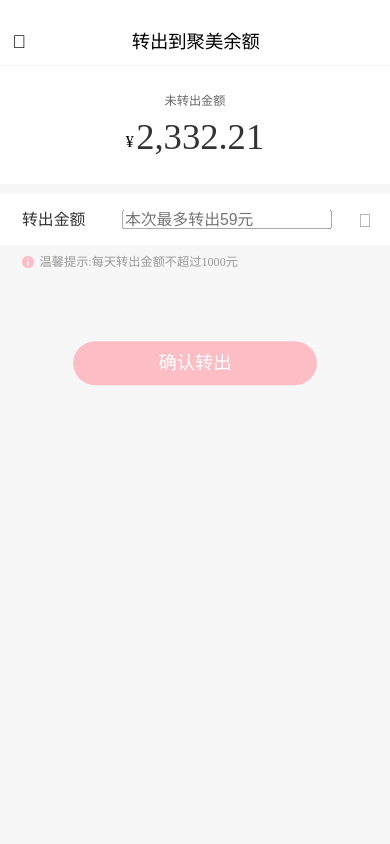
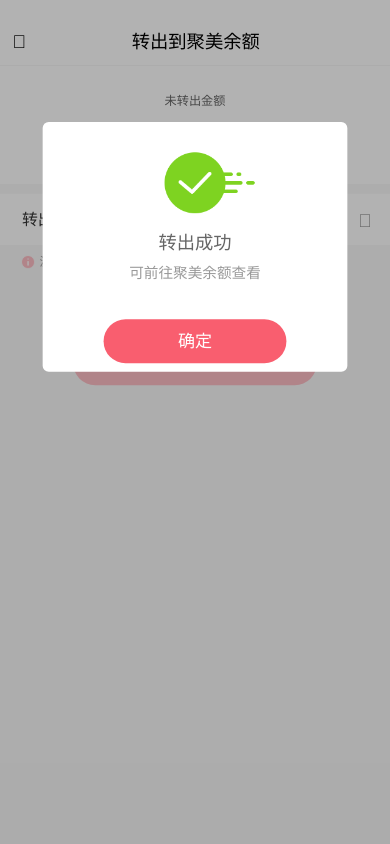
Before and after one commit to tsaowe/shequ, a website: page html/export.html in a window 390 px wide. Shown: the top 844 px of the page. Drawn offline with Linux system fonts and the light colour scheme; a web font is replaced by a local one.

Commit message:
2016年05月24日15:51:21

```diff
--- a/css/export.scss
+++ b/css/export.scss
@@ -187,4 +187,61 @@
       text-align: center;
     }
   }
+
+  .modal {
+    height: 2000px;
+    width:100%;
+    background-color: rgba(0,0,0,.3);
+    position: fixed;
+    top:0;
+    left: 0;
+    overflow: hidden;
+    .dialog {
+      height: 410px;
+      width:500px;
+      background: #ffffff;
+      margin: 200px auto;
+      border-radius: 10px;
+      text-align: center;
+      >div{
+        display: inline-block;
+        width:100%;
+      }
+
+      .gap1 {
+        height:32px;
+      }
+      .ok {
+        background-image: url('../images/ired_ok.png');
+        width:200px;
+        height: 130px;
+      }
+      .gap2{
+        height:10px;
+      }
+      .status {
+        color:#666666;
+        font-size: 30px;
+      }
+      .gap3{
+        height:20px;
+      }
+      .text{
+        color:#999999;
+        font-size: 24px;
+      }
+      .gap4{
+        height:60px;
+      }
+      .btn{
+        width:300px;
+        height:72px;
+        border-radius: 36px;
+        background: #f95e6f;
+        color:#ffffff;
+        line-height:72px;
+        font-size: 28px;
+      }
+    }
+  }
 }
--- a/html/export.html
+++ b/html/export.html
@@ -66,6 +66,21 @@
             <div class="btn">确认转出</div>
         </div>
 
+
+        <div class="modal">
+            <div class="dialog">
+                <div class="gap1"></div>
+                <div class="ok"></div>
+                <div class="gap2"></div>
+                <div class="status">转出成功</div>
+                <div class="gap3"></div>
+                <div class="text">可前往聚美余额查看</div>
+                <div class="gap4"></div>
+                <div class="btn">确定</div>
+            </div>
+        </div>
+
     </div>
 </body>
+<script src="../lib/zepto.min.js"></script>
 </html>
```
Also changed, not shown: html/my.html (deleted, +0 -34 lines), css/export.css, css/main.css, css/rank.css (added).
